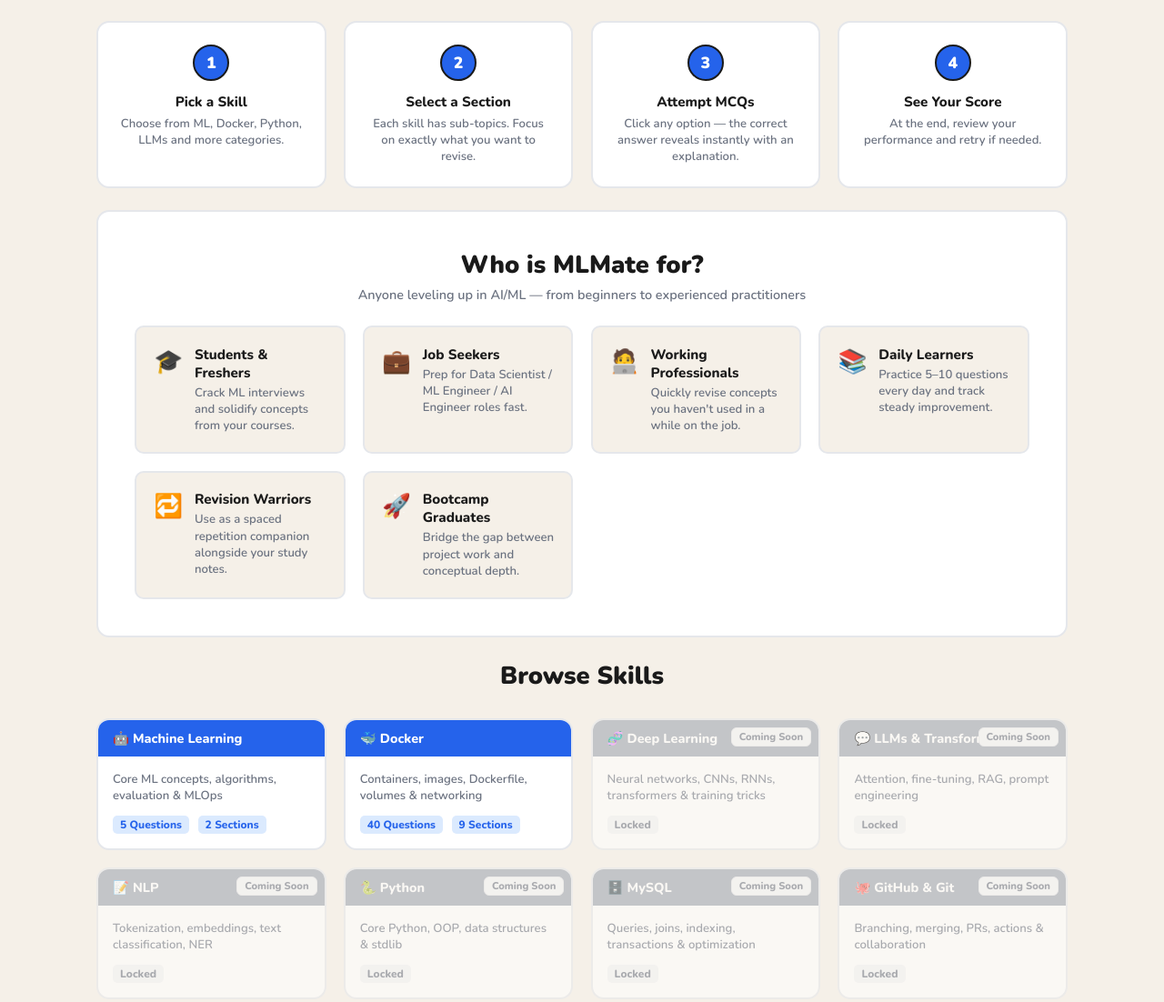
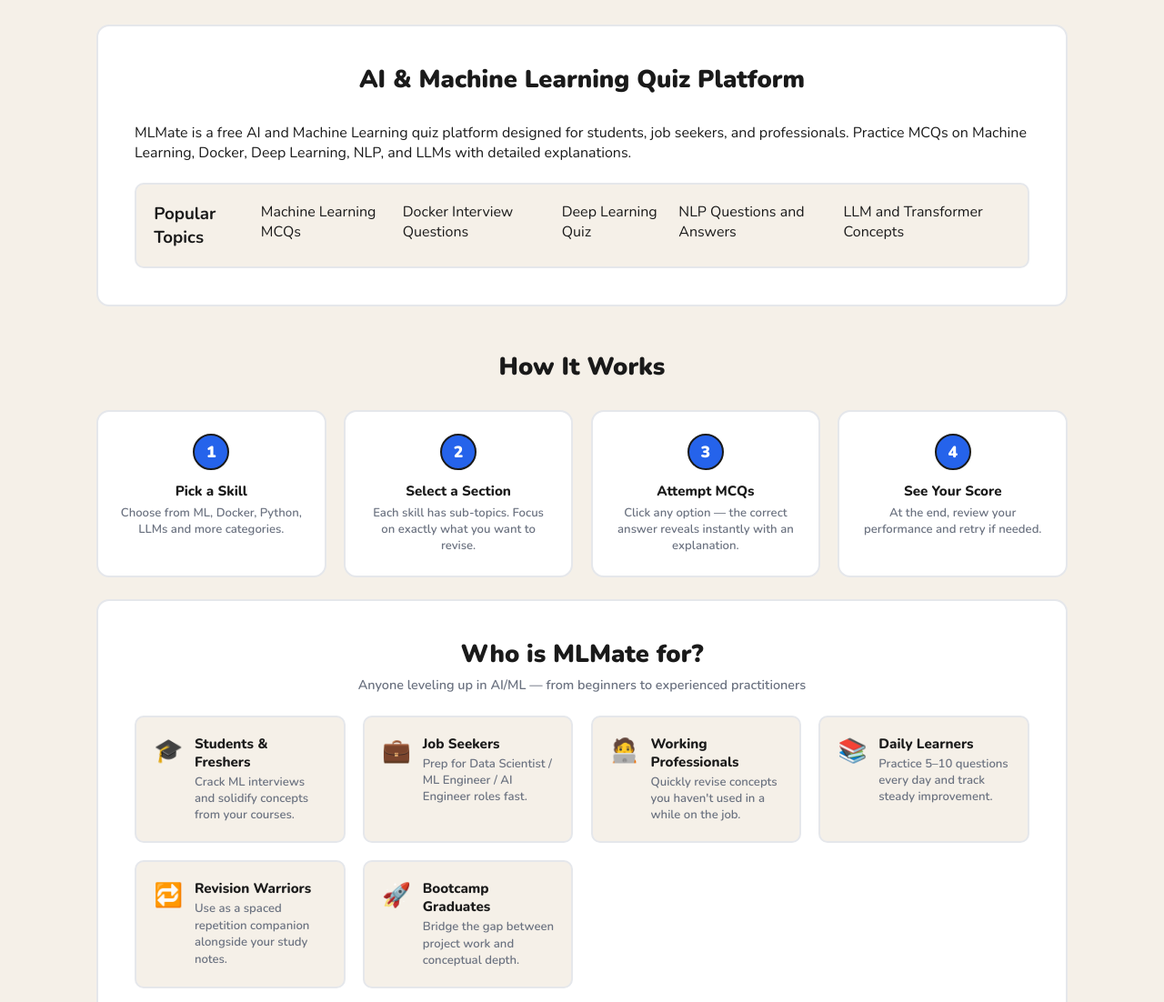
Before and after one commit to arpitpatelsitapur/MLMate, a plain HTML site: page index.html in a window 1280 px wide. Shown: the part 586-1688 px from the top of the page at 91% size. Drawn offline with nearby package versions, Linux system fonts and the light colour scheme.

Commit message:
updated index.html, added more docker ques, added sitemap and robots.txt

```diff
--- a/index.html
+++ b/index.html
@@ -4,7 +4,13 @@
 <head>
   <meta charset="UTF-8" />
   <meta name="viewport" content="width=device-width, initial-scale=1.0" />
-  <title>MLMate – Quiz for AI/ML Folks</title>
+  <title>MLMate – Practice AI, Machine Learning & Docker MCQs | Free Quiz Platform</title>
+  <meta name="description"
+    content="Practice AI, Machine Learning, Docker, NLP & Deep Learning MCQs with detailed explanations. Free quiz platform for interview preparation.">
+  <meta property="og:title" content="MLMate - AI & ML Quiz Platform">
+  <meta property="og:description" content="Practice ML, AI, Docker, NLP quizzes with explanations.">
+  <meta property="og:url" content="https://mlmate.in">
+  <meta property="og:type" content="website">
   <link rel="preconnect" href="https://fonts.googleapis.com" />
   <link
     href="https://fonts.googleapis.com/css2?family=Nunito:wght@400;600;700;800;900&family=Space+Mono:wght@400;700&display=swap"
@@ -833,7 +839,7 @@
       color: var(--muted);
     }
 
-    .quiz-empty-state .empty-icon {
+    .quiz-empty-state {
       font-size: 3rem;
       margin-bottom: 1rem;
     }
@@ -935,7 +941,7 @@
     <!-- HERO -->
     <div class="hero">
       <div class="hero-badge">Built for AI/ML Practitioners</div>
-      <h1>Test Your AI & ML Knowledge with One Quiz at a Time</h1>
+      <h1>AI & Machine Learning Quiz Platform – Practice ML, Docker & NLP MCQs</h1>
       <p>No timers. No pressure. Pick a skill, attempt questions, and see the answer instantly after every option. Learn
         by doing.</p>
 
@@ -958,6 +964,25 @@
         </div>
       </div>
     </div>
+
+    <section class="section">
+      <div class="for-whom">
+        <h2 class="section-title">AI & Machine Learning Quiz Platform</h2>
+        <p>
+          MLMate is a free AI and Machine Learning quiz platform designed for students,
+          job seekers, and professionals. Practice MCQs on Machine Learning, Docker,
+          Deep Learning, NLP, and LLMs with detailed explanations.
+        </p><br>
+        <div class="for-whom-card">
+          <h3>Popular Topics</h3>
+          <div>Machine Learning MCQs</div>
+          <div>Docker Interview Questions</div>
+          <div>Deep Learning Quiz</div>
+          <div>NLP Questions and Answers</div>
+          <div>LLM and Transformer Concepts</div>
+        </div>
+      </div>
+    </section>
 
     <!-- HOW IT WORKS -->
     <section class="section">
@@ -1096,7 +1121,6 @@
       <main class="skill-main">
         <div class="quiz-wrap" id="quiz-area">
           <div class="quiz-empty-state">
-            <div class="empty-icon">👈</div>
             <p>Pick a section from the sidebar to begin</p>
             <small>Each section is independent — choose any topic</small>
           </div>
@@ -1189,7 +1213,6 @@
       // Reset quiz area
       document.getElementById('quiz-area').innerHTML = `
         <div class="quiz-empty-state">
-          <div class="empty-icon">👈</div>
           <p>Pick a section from the sidebar to begin</p>
           <small>Each section is independent — choose any topic</small>
         </div>`;
@@ -1207,7 +1230,7 @@
           class="sidebar-section-btn ${sec.id === activeSectionId ? 'active' : ''}"
           id="sidebar-tab-${sec.id}"
           onclick="openSection('${sec.id}')">
-          <span class="sec-icon">${getSectionIcon(i)}</span>
+
           <span class="sec-info">
             <span class="sec-name">${sec.name}</span>
             <span class="sec-q-count">${sec.questions.length} Q</span>
@@ -1216,10 +1239,10 @@
       `).join('');
     }
 
-    function getSectionIcon(index) {
-      const icons = ['📋', '🎯', '🧩', '⚡', '🔬', '📊', '🛠️', '🚀'];
-      return icons[index % icons.length];
-    }
+    //function getSectionIcon(index) {
+    //  const icons = ['📋', '🎯', '🧩', '⚡', '🔬', '📊', '🛠️', '🚀'];
+    //  return icons[index % icons.length];
+    //}
 
     // ============================================================
     // Open a section
@@ -1337,6 +1360,20 @@
     // ============================================================
     renderSkillsGrid();
   </script>
+  <script type="application/ld+json">
+{
+  "@context": "https://schema.org",
+  "@type": "WebSite",
+  "name": "MLMate",
+  "url": "https://mlmate.in",
+  "description": "AI and Machine Learning quiz platform with MCQs and explanations",
+  "potentialAction": {
+    "@type": "SearchAction",
+    "target": "https://mlmate.in/?q={search_term_string}",
+    "query-input": "required name=search_term_string"
+  }
+}
+</script>
 </body>
 
 </html>
--- a/questions.js
+++ b/questions.js
@@ -137,6 +137,24 @@
             options: ["LABEL", "TAG", "METADATA", "INFO"],
             answer: 0,
             explanation: "LABEL allows you to add key-value pairs as metadata to organize your images or record build info."
+          },
+          {
+            q: "When using multi-stage builds, which command is used to bring a file from a previous stage into the final production image?",
+            options: ["ADD --stage=0 /path /dest", "IMPORT /path", "COPY --from=build /path /dest", "RUN move stage1:/path /dest"],
+            answer: 2,
+            explanation: "The --from flag in the COPY instruction allows you to reference files created in earlier stages of the Dockerfile."
+          },
+          {
+            q: "Which instruction sets the default user for the container to prevent it from running with root privileges?",
+            options: ["SUDO", "LOGIN", "CHOWN", "USER"],
+            answer: 3,
+            explanation: "The USER instruction sets the UID or username used to run the subsequent instructions and the container itself."
+          },
+          {
+            q: "To avoid installing unnecessary development tools in your final image, you should use which type of base image for a pure Python deployment?",
+            options: ["python:3.11-alpine", "python:3.11-slim", "python:3.11-full", "python:3.11-windowsservercore"],
+            answer: 1,
+            explanation: "Slim images are Debian-based (offering high compatibility) but stripped of extra packages, making them ideal for production."
           }
         ]
       },
@@ -215,6 +233,24 @@
             options: ["docker kill", "docker stop", "docker rm -f", "docker pause"],
             answer: 0,
             explanation: "This sends a SIGKILL signal, which immediately terminates the main process of the container."
+          },
+          {
+            q: "Which command would you use to see the amount of CPU and Memory currently being consumed by all running containers in real-time?",
+            options: ["docker top", "docker stats", "docker inspect", "docker ps"],
+            answer: 1,
+            explanation: "This command provides a live stream of resource usage statistics for your containers."
+          },
+          {
+            q: "In a Dockerfile, if you use 'ENTRYPOINT ['python', 'app.py']' and then run 'docker run my-image --debug', what happens?",
+            options: ["The '--debug' flag replaces 'python app.py' entirely.", "The container ignored the flag and runs 'python app.py' normally.", "The container fails to start because '--debug' is not an image.", "The '--debug' flag is passed as an argument to 'python app.py'."],
+            answer: 3,
+            explanation: "The exec form of ENTRYPOINT treats arguments passed to 'docker run' as parameters for the command."
+          },
+          {
+            q: "How do you view which files have changed in a container's writable layer compared to its original image?",
+            options: ["docker history", "docker inspect", "docker logs", "docker diff"],
+            answer: 3,
+            explanation: "This command lists the files and directories that have been Added, Changed, or Deleted in the container."
           }
         ]
       },
@@ -329,6 +365,12 @@
             options: ["host", "bridge_default", "projectname_default", "docker_compose_net"],
             answer: 2,
             explanation: "Compose creates a dedicated network for each project, naming it after the directory/project plus '_default'."
+          },
+          {
+            q: "Which Docker command is used to upload a local image to a registry like Docker Hub or Google Container Registry?",
+            options: ["docker commit", "docker push", "docker upload", "docker send"],
+            answer: 1,
+            explanation: "Push is the standard command to send an image from your local machine to a remote registry."
           }
         ]
       },
@@ -353,6 +395,12 @@
             options: ["To bypass the need for a .dockerignore file.", "To train the model on CPU in stage 1 and GPU in stage 2.", "To use a heavy build environment with compilers to install wheels, then copy only the installed packages to a clean final image.", "To allow multiple users to build the image at the same time."],
             answer: 2,
             explanation: "This results in a production-ready image without the gigabytes of build-time tools."
+          },
+          {
+            q: "You have updated your code and want to rebuild the image, but you noticed it's taking a long time because it's re-installing all pip packages. What is the most likely cause?",
+            options: ["You didn't use the '--no-cache' flag during build.", "Pip doesn't support Docker caching.", "The Docker daemon is running out of disk space.", "You are COPYing all files (COPY . .) before running 'pip install'."],
+            answer: 3,
+            explanation: "Changing any file in the build context invalidates the cache for that step and all subsequent steps, so the code change forces a re-install."
           }
         ]
       }
--- /dev/null
+++ b/sitemap.xml
@@ -0,0 +1,5 @@
+<urlset xmlns="http://www.sitemaps.org/schemas/sitemap/0.9">
+  <url>
+    <loc>https://mlmate.in/</loc>
+  </url>
+</urlset>
```
Also changed, not shown: robots.txt (added).
